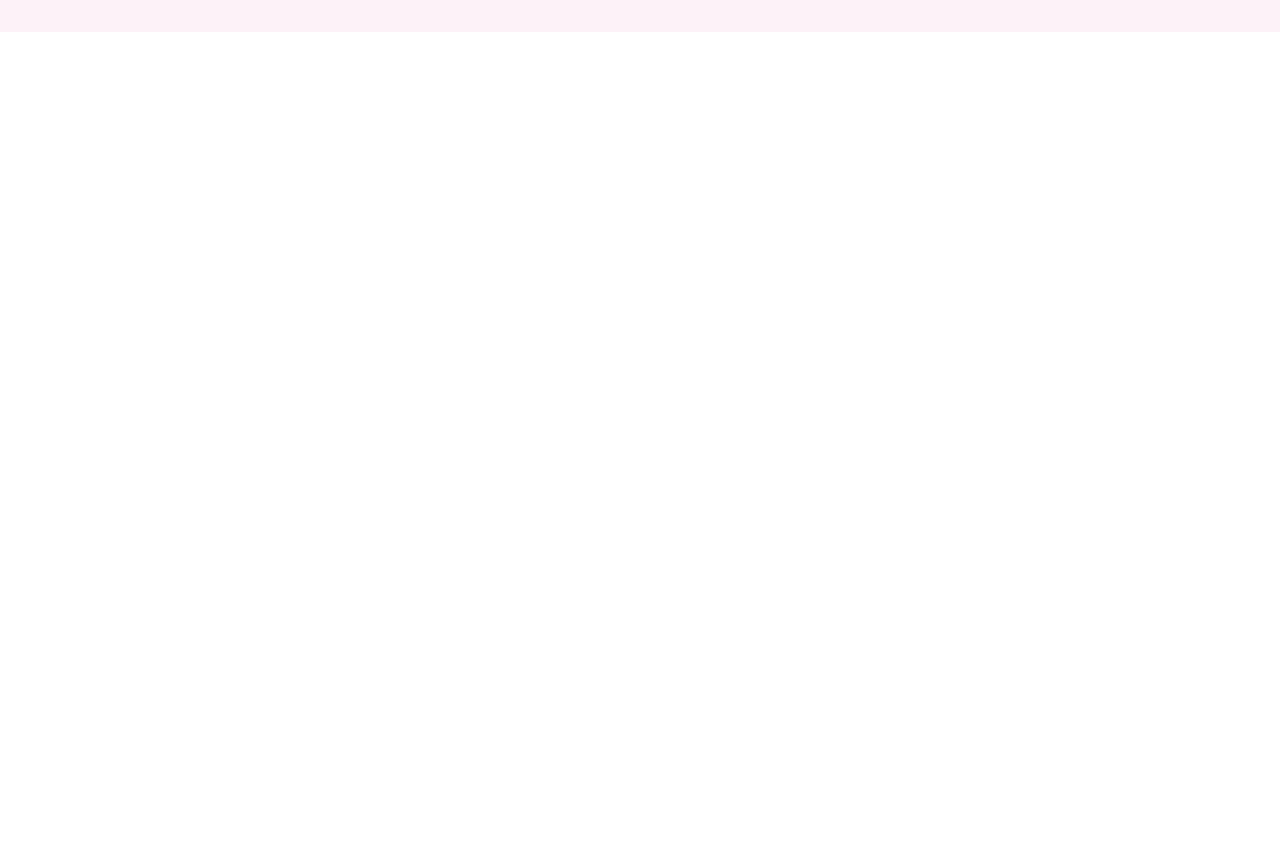
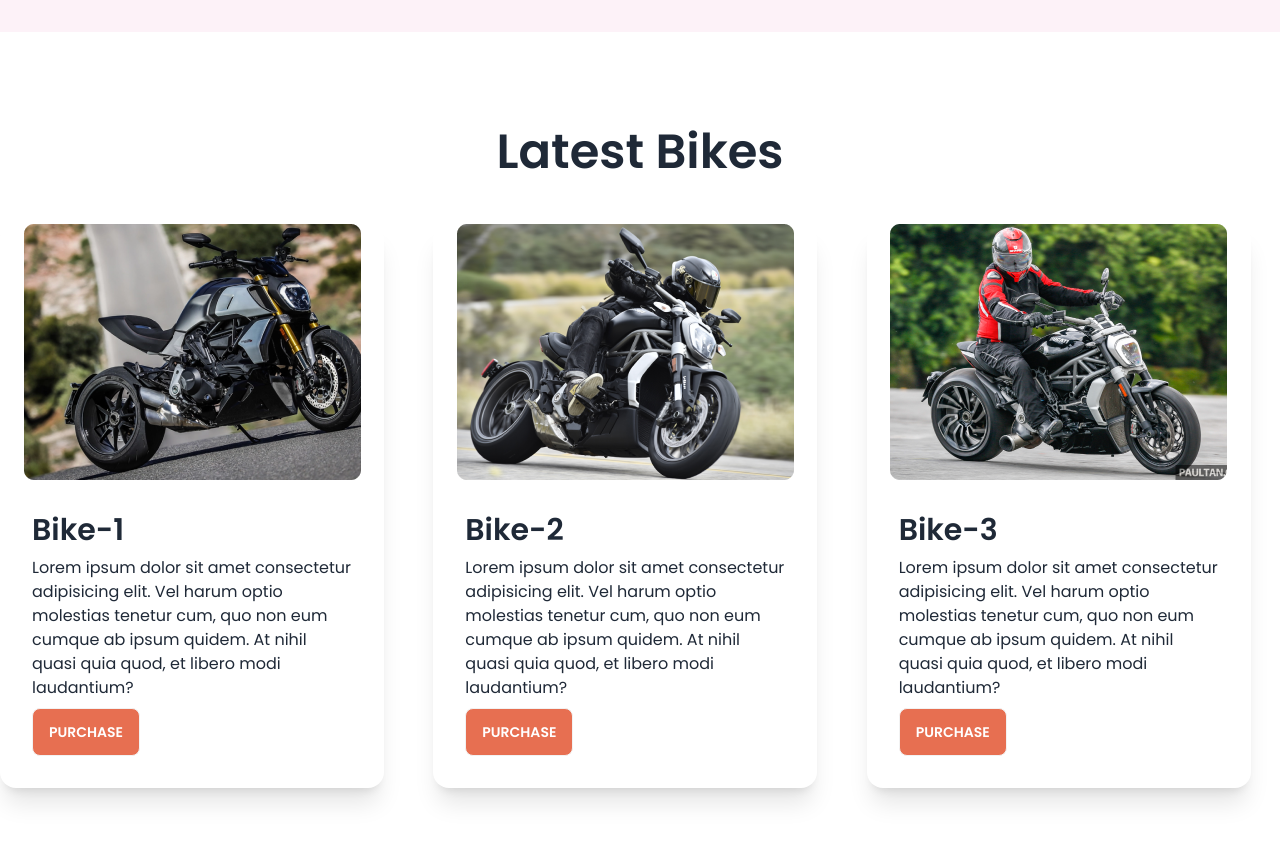
Before and after one commit to Omitul/Bikes, a plain HTML site: page index.html in a window 1280 px wide. Shown: the part 540-1382 px from the top of the page. Before the commit the page ends 800 px from the top, so only its background shows below. Drawn offline with nearby package versions, Linux system fonts and the light colour scheme.

Commit message:
featured bikes section done

```diff
--- a/index.html
+++ b/index.html
@@ -163,7 +163,45 @@
         </div>
     </header>
     <main class="md:container md:mx-auto">
-
+             <!--featured bikes  -->
+             <section class="my-24">
+               <h3 class="text-5xl font-semibold text-center mb-12">Latest Bikes</h3>
+               <div class="grid grid-cols-1 md:grid-cols-2 lg:grid-cols-3 gap-5">
+                  <!--card-1-->
+                  <div class="card w-96 bg-base-100 shadow-xl">
+                    <figure><img src="/Real/images/others/latest1.png" alt="Shoes" /></figure>
+                    <div class="card-body">
+                      <h2 class="card-title text-3xl">Bike-1</h2>
+                      <p>Lorem ipsum dolor sit amet consectetur adipisicing elit. Vel harum optio molestias tenetur cum, quo non eum cumque ab ipsum quidem. At nihil quasi quia quod, et libero modi laudantium?</p>
+                      <div class="card-actions">
+                        <button class="btn text-white bg-bike-primary">Purchase</button>
+                      </div>
+                    </div>
+                  </div>
+                   <!--card-2-->
+                   <div class="card w-96 bg-base-100 shadow-xl">
+                    <figure><img src="/Real/images/others/latest2.png" alt="Shoes" /></figure>
+                    <div class="card-body">
+                      <h2 class="card-title text-3xl">Bike-2</h2>
+                      <p>Lorem ipsum dolor sit amet consectetur adipisicing elit. Vel harum optio molestias tenetur cum, quo non eum cumque ab ipsum quidem. At nihil quasi quia quod, et libero modi laudantium?</p>
+                      <div class="card-actions">
+                        <button class="btn text-white bg-bike-primary">Purchase</button>
+                      </div>
+                    </div>
+                  </div>
+                   <!--card-3-->
+                   <div class="card w-96 bg-base-100 shadow-xl">
+                    <figure><img src="/Real/images/others/latest3.png" alt="Shoes" /></figure>
+                    <div class="card-body">
+                      <h2 class="card-title text-3xl">Bike-3</h2>
+                      <p>Lorem ipsum dolor sit amet consectetur adipisicing elit. Vel harum optio molestias tenetur cum, quo non eum cumque ab ipsum quidem. At nihil quasi quia quod, et libero modi laudantium?</p>
+                      <div class="card-actions">
+                        <button class="btn text-white bg-bike-primary">Purchase</button>
+                      </div>
+                    </div>
+                  </div>
+               </div>
+             </section>
     </main>
     <footer>
 
```
Also changed, not shown: Real/images/icons/star-half-stroke-solid.svg (added), Real/images/icons/star-regular.svg (added), Real/images/icons/star-solid.svg (added), Real/images/others/android.png (added), Real/images/others/extrabike.png (added), Real/images/others/faq.png (added), Real/images/others/feature-bike.png (added), Real/images/others/ios.png (added), Real/images/others/latest1.png (added), Real/images/others/latest2.png (added), Real/images/others/latest3.png (added), Real/images/others/user-1.png (added), Real/images/others/user-2.png (added), Real/images/others/user-3.png (added), 4 more files.
